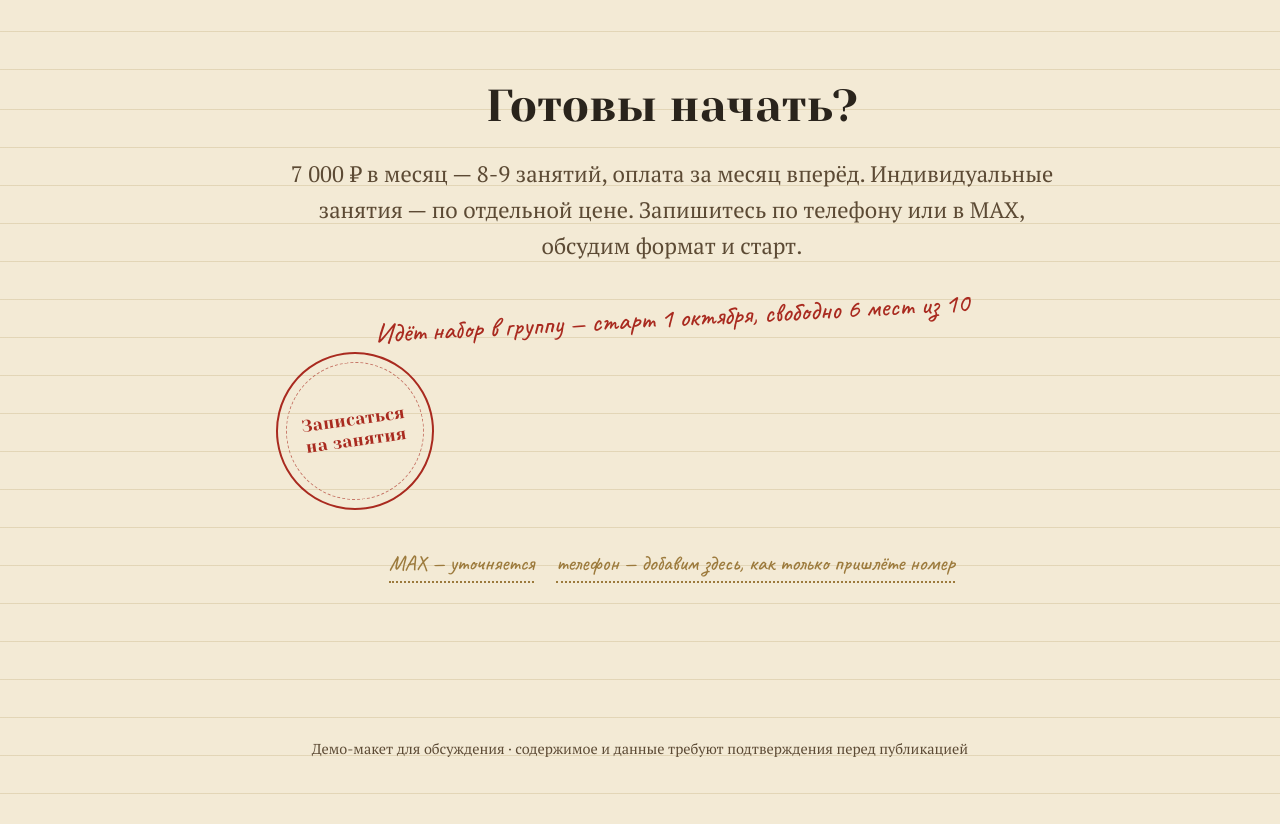
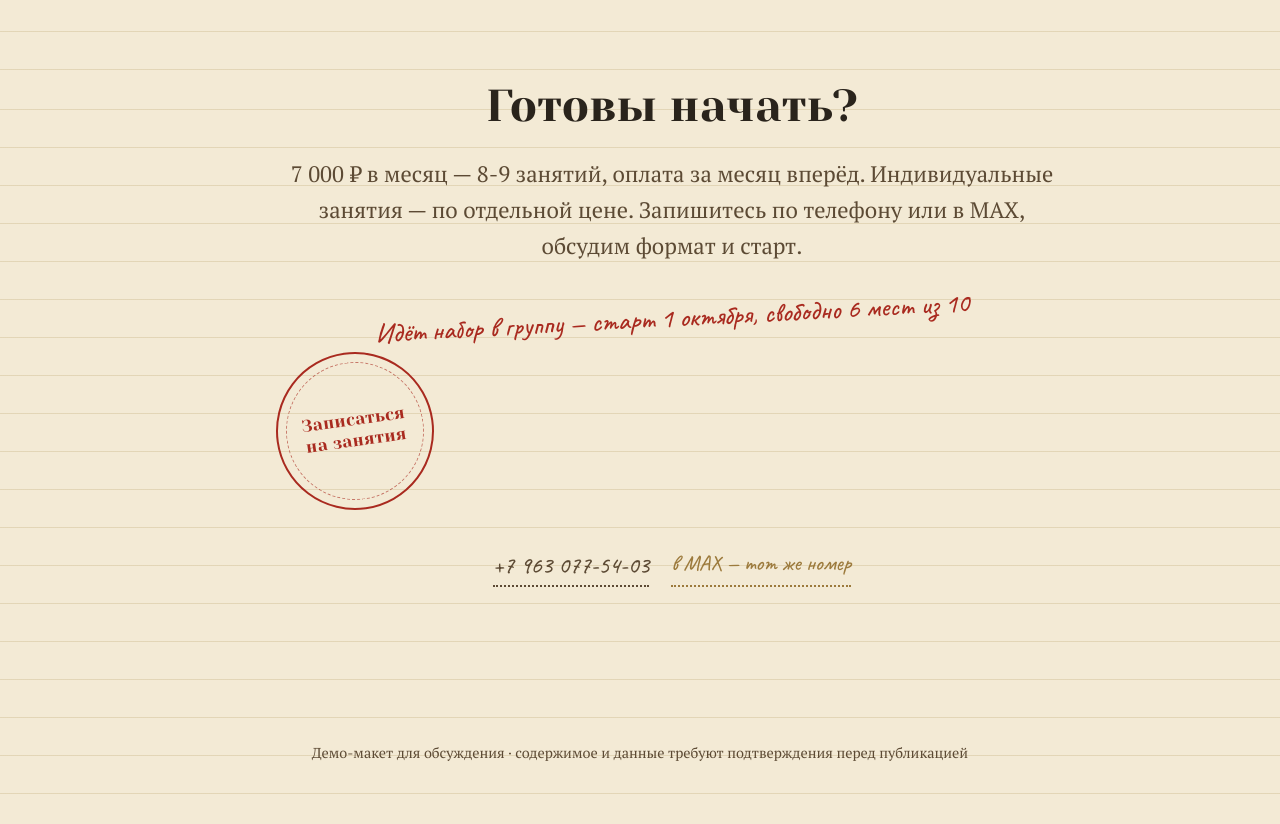
Before and after one commit to Ermak4444/Anna-demo, a plain HTML site: page index.html in a window 1280 px wide. Shown: the part 4728-5552 px from the top of the page. Drawn offline with Linux system fonts and the light colour scheme.

Commit message:
[agent] feat: v5 — добавлен кликабельный телефон

```diff
--- a/index.html
+++ b/index.html
@@ -594,8 +594,8 @@
       <button class="stamp-btn">Записаться<br>на занятия</button>
     </div>
     <div class="contact-row reveal">
-      <span class="pending">MAX — уточняется</span>
-      <span class="pending">телефон — добавим здесь, как только пришлёте номер</span>
+      <a class="ghost-link" href="tel:+79630775403">+7&nbsp;963&nbsp;077-54-03</a>
+      <span class="pending">в MAX — тот же номер</span>
     </div>
   </section>
 
```
